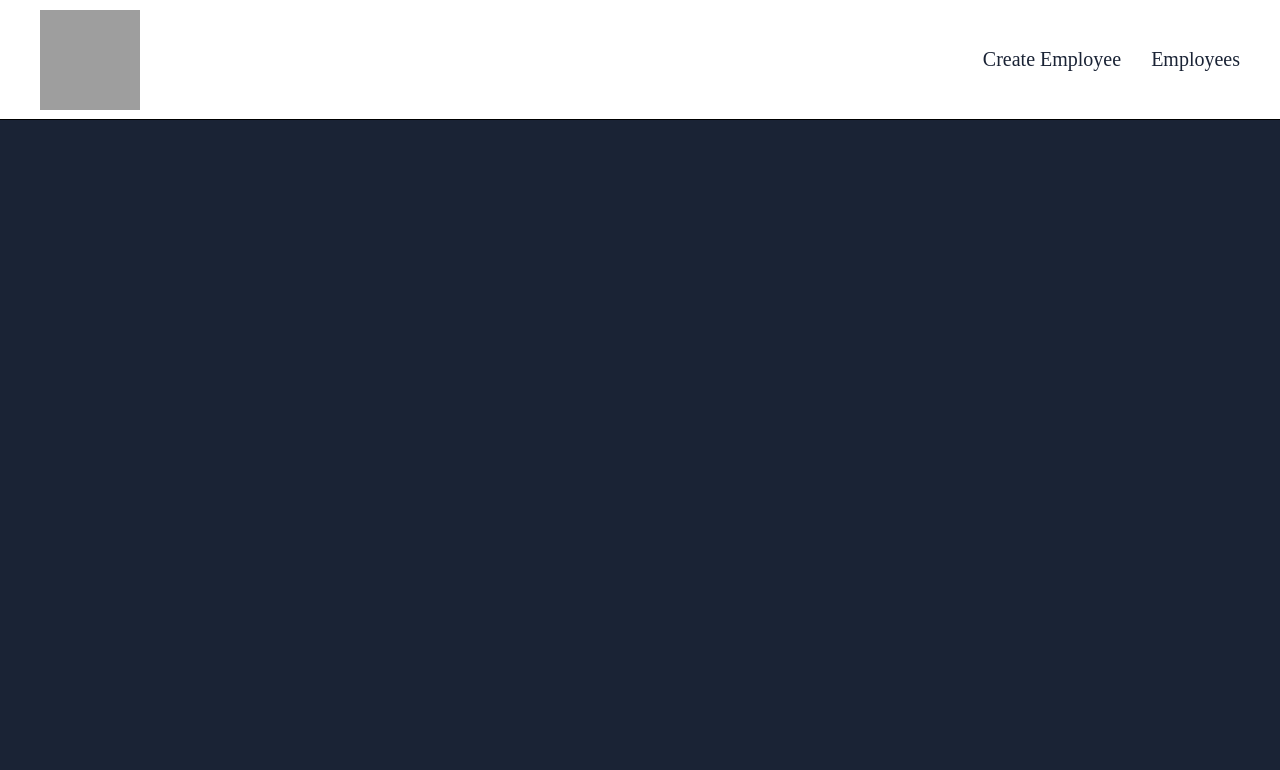
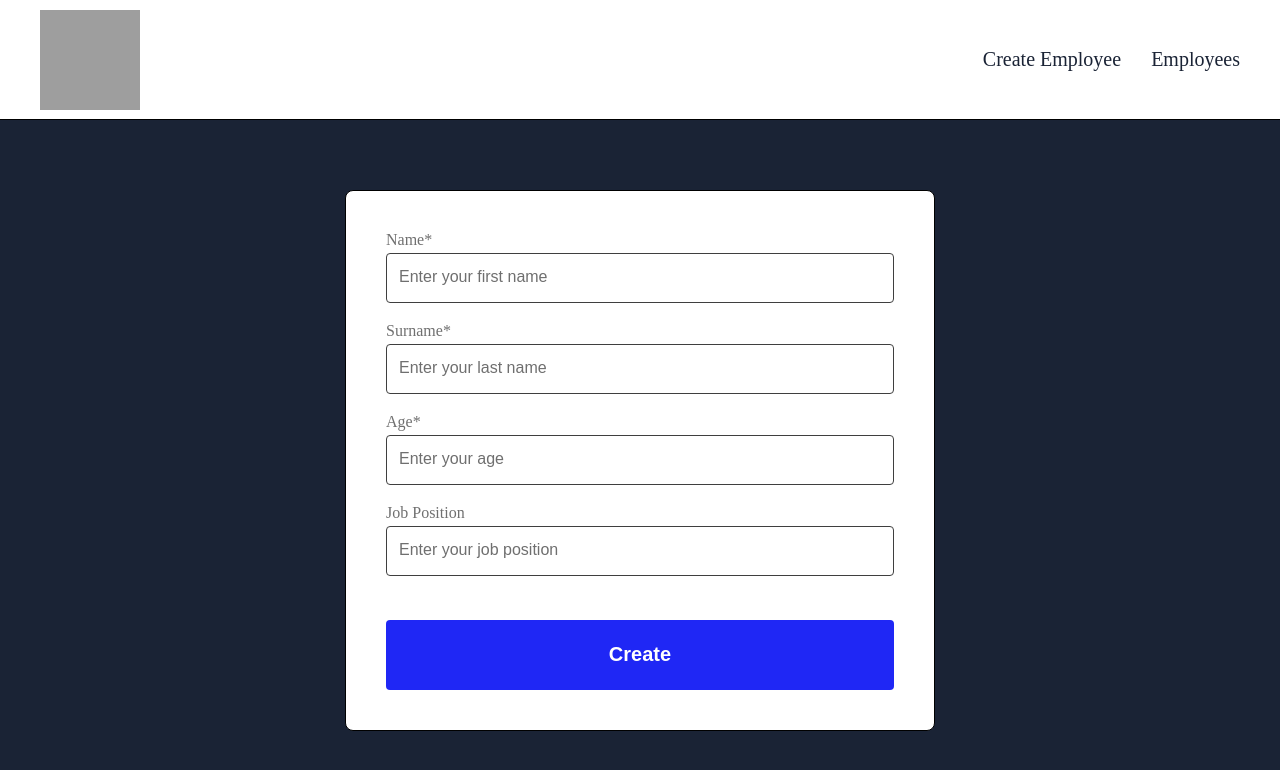
Before and after one commit to AndreyHein/react-redux-cohort42.1, a React (Vite) app: page / in a window 1280 px wide. Shown: the top 770 px of the page. Built offline with nearby package versions, Linux system fonts and the light colour scheme; grey boxes are pictures that could not be loaded.

Commit message:
lesson18.4

```diff
--- a/src/constants/routes.ts
+++ b/src/constants/routes.ts
@@ -7,6 +7,7 @@ export enum APP_ROUTES {
 }
 
 export enum EMPLOYEE_APP_ROUTES {
+  HOME = "/",
   CREATE_EMPLOYEE = "/createEmployee",
   EMPLOYEES = "/employees",
 }
--- a/src/pages/EmployeeApp/EmployeeApp.tsx
+++ b/src/pages/EmployeeApp/EmployeeApp.tsx
@@ -1,4 +1,4 @@
-import { Route, Routes } from "react-router-dom"
+import { Route, Routes, Navigate } from "react-router-dom"
 
 import { EMPLOYEE_APP_ROUTES } from "constants/routes"
 
@@ -10,6 +10,7 @@ function EmployeeApp() {
   return (
     <EmployeeLayout>
       <Routes>
+        <Route path={EMPLOYEE_APP_ROUTES.HOME} element={<EmployeeForm />} />
         <Route
           path={EMPLOYEE_APP_ROUTES.CREATE_EMPLOYEE}
           element={<EmployeeForm />}
--- a/src/pages/EmployeeApp/components/EmployeeLayout/EmployeeLayout.tsx
+++ b/src/pages/EmployeeApp/components/EmployeeLayout/EmployeeLayout.tsx
@@ -1,3 +1,4 @@
+import { useNavigate } from "react-router-dom"
 import { EMPLOYEE_APP_ROUTES } from "constants/routes"
 import { LayoutProps } from "pages/EmployeeApp/types"
 
@@ -11,12 +12,18 @@ import {
 } from "./styles"
 
 function EmployeeLayout({ children }: LayoutProps) {
+  const goToHomePage = () => {
+    const navigate = useNavigate()
+    navigate(EMPLOYEE_APP_ROUTES.HOME)
+  }
+
   return (
     <LayoutWrapper>
       <AppHeader>
         <HeaderLogo
           src="https://www.365akademie.de/wp-content/uploads/2022/11/Microsoft-365-Apps-Logo-1.png"
           alt="App Logo"
+          onClick={goToHomePage}
         />
         <HeaderNav>
           <HeaderLink to={EMPLOYEE_APP_ROUTES.CREATE_EMPLOYEE}>
--- a/src/store/redux/employeeApp/employeeAppSlice.ts
+++ b/src/store/redux/employeeApp/employeeAppSlice.ts
@@ -1,4 +1,3 @@
-import { v4 } from "uuid"
 import { createAppSlice } from "store/createAppSlice"
 import { PayloadAction } from "@reduxjs/toolkit"
 
@@ -28,7 +27,7 @@ export const employeeSlice = createAppSlice({
         state.userData = [
           ...state.userData,
           {
-            id: v4(),
+            id: action.payload.id,
             name: action.payload.name,
             surname: action.payload.surname,
             age: action.payload.age,
```
